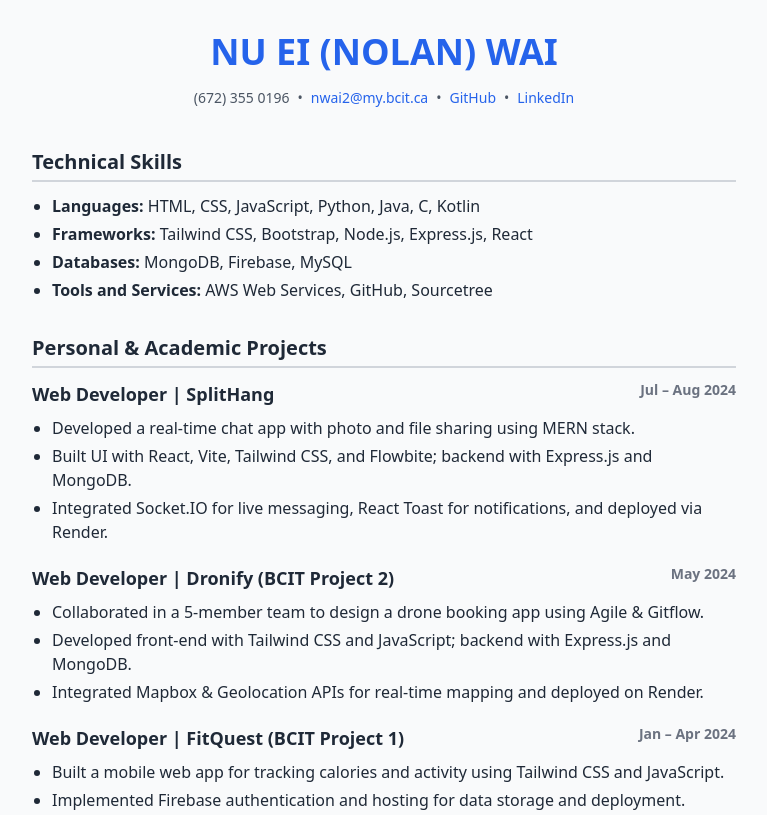
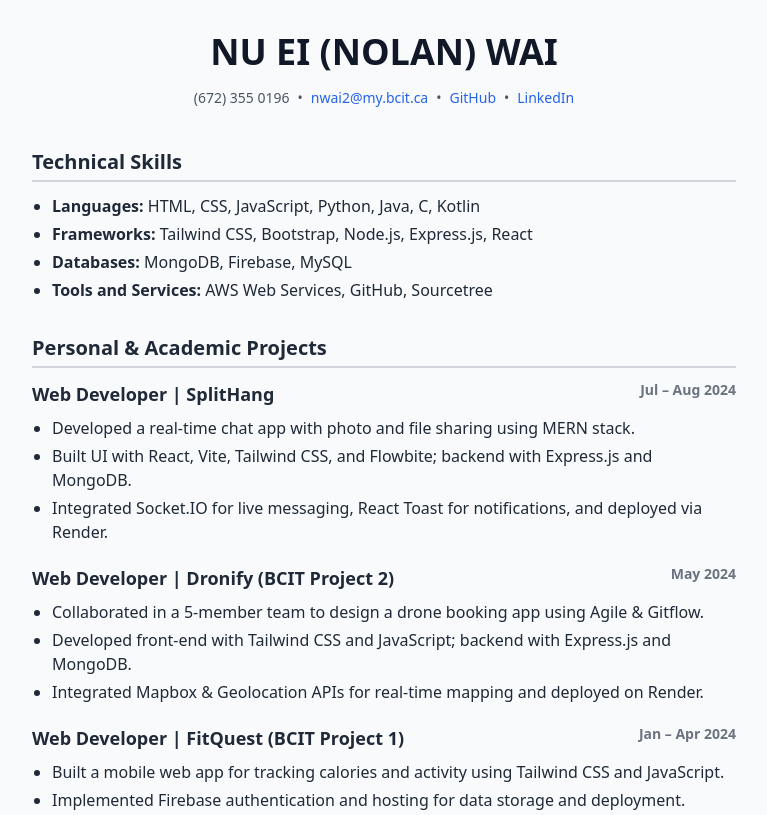
Before and after one commit to nueiwai/DevOps-A4, a plain HTML site: page index.html in a window 1280 px wide. Shown: the top 815 px of the page, without its empty margins (256-1023 px from the left). Drawn offline with nearby package versions, Linux system fonts and the light colour scheme.

Commit message:
Fix the fail

```diff
--- a/index.html
+++ b/index.html
@@ -12,7 +12,7 @@
   <div class="max-w-3xl mx-auto p-8">
     <!-- Header -->
     <header class="text-center mb-10">
-      <h1 class="text-4xl font-bold text-blue-600">NU EI (NOLAN) WAI</h1>
+      <h1 class="text-4xl font-bold text-gray-900">NU EI (NOLAN) WAI</h1>
       <div class="flex flex-col sm:flex-row justify-center items-center gap-2 mt-4 text-sm text-gray-600">
         <span>(672)
           355 0196</span>
```
Also changed, not shown: 1 other file.
